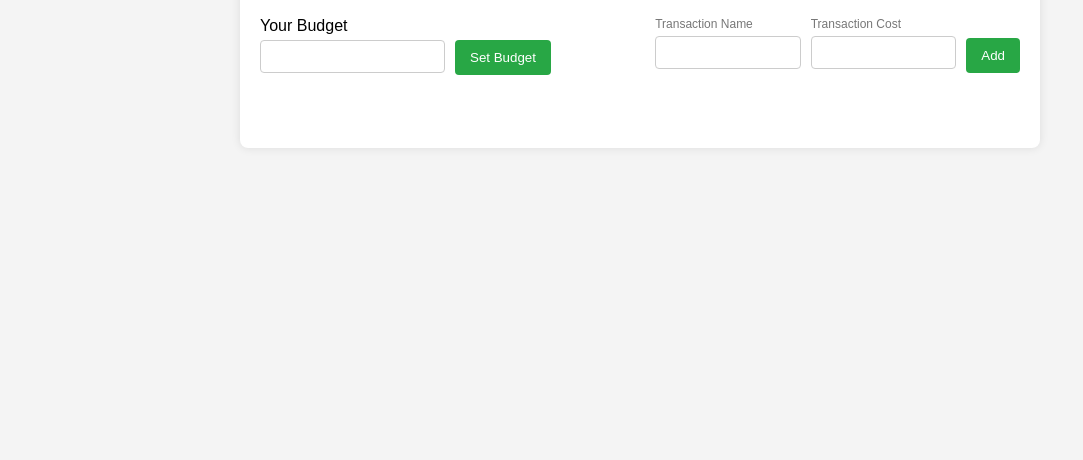
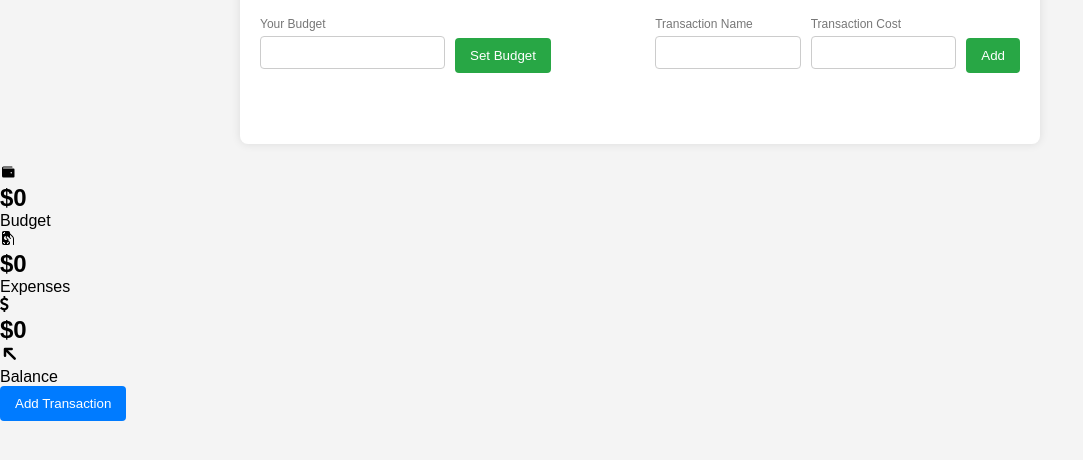
Before and after one commit to sasanedicbn/Expense-Tracker, a website built with Vite: page Expense-Tracker/index.html in a window 1280 px wide. Shown: the part 108-568 px from the top of the page, without its empty margins (0-1083 px from the left). Built offline with nearby package versions, Linux system fonts and the light colour scheme.

Commit message:
Create html structure for second container

```diff
--- a/Expense-Tracker/index.html
+++ b/Expense-Tracker/index.html
@@ -21,7 +21,7 @@
       </div>
       <div class="budget-form">
         <div class="form-group">
-          <label>Your Budget</label>
+          <label class="text-xs">Your Budget</label>
           <input type="number" class="budget-input">
         </div>
         <button class="set-budget-btn">Set Budget</button>
@@ -44,6 +44,67 @@
       </div>
     </div>
   </div>
+  <div class="container-second">
+    <div class="box">
+      <div class="icon">
+        <svg xmlns="http://www.w3.org/2000/svg" xmlns:xlink="http://www.w3.org/1999/xlink" aria-hidden="true" role="img"
+          class="box-icon" width="1em" height="1em" viewBox="0 0 256 256">
+          <path fill="currentColor"
+            d="M216 72H56a8 8 0 0 1 0-16h136a8 8 0 0 0 0-16H56a24 24 0 0 0-24 24v128a24 24 0 0 0 24 24h160a16 16 0 0 0 16-16V88a16 16 0 0 0-16-16m-36 80a12 12 0 1 1 12-12a12 12 0 0 1-12 12">
+          </path>
+        </svg>
+      </div>
+      <div>
+        <h2 class="box-title">$0</h2>
+        <p class="box-subtitle">Budget</p>
+      </div>
+    </div>
+    <div class="box">
+      <div class="icon">
+        <svg xmlns="http://www.w3.org/2000/svg" xmlns:xlink="http://www.w3.org/1999/xlink" aria-hidden="true" role="img"
+          class="box-icon" width="1em" height="1em" viewBox="0 0 16 16">
+          <path fill="currentColor"
+            d="M2 2.75C2 1.784 2.784 1 3.75 1h4.5C9.216 1 10 1.784 10 2.75v.543l2.975 2.975A3.5 3.5 0 0 1 14 8.743V14.5a.5.5 0 1 1-1 0V8.743a2.5 2.5 0 0 0-.732-1.768L10 4.707v2.585l.854.854a.5.5 0 0 1-.707.708l-2.029-2.03l-.396-.346a.738.738 0 0 0-.859 1.178l1.491 1.49a.5.5 0 0 1 .147.354v1a1 1 0 0 0 1 1A.5.5 0 0 1 10 12v1.25A1.75 1.75 0 0 1 8.25 15h-4.5A1.75 1.75 0 0 1 2 13.25zm7 10v-.313a1.995 1.995 0 0 1-.79-.409A1.5 1.5 0 0 0 7 13.5v.5h.75c.086 0 .17-.009.25-.025V13.5a.5.5 0 0 1 .5-.5h.475c.016-.08.025-.164.025-.25M7.307 9.514l-1.15-1.151A1.738 1.738 0 0 1 6.066 6H6a2 2 0 1 0 1.307 3.514M5 2.5V2h-.75c-.086 0-.17.009-.25.025V2.5a.5.5 0 0 1-.5.5h-.475c-.016.08-.025.164-.025.25V4h.5A1.5 1.5 0 0 0 5 2.5M3.5 12H3v.75c0 .086.009.17.025.25H3.5a.5.5 0 0 1 .5.5v.475c.08.016.164.025.25.025H5v-.5A1.5 1.5 0 0 0 3.5 12">
+          </path>
+        </svg>
+      </div>
+      <div>
+        <h2 class="box-title">$0</h2>
+        <p class="box-subtitle">Expenses</p>
+      </div>
+    </div>
+    <div class="box">
+      <div class="icon">
+        <svg xmlns="http://www.w3.org/2000/svg" xmlns:xlink="http://www.w3.org/1999/xlink" aria-hidden="true" role="img"
+          class="box-icon" width="0.54em" height="1em" viewBox="0 0 960 1792">
+          <path fill="currentColor"
+            d="M946 1185q0 153-99.5 263.5T588 1585v175q0 14-9 23t-23 9H421q-13 0-22.5-9.5T389 1760v-175q-66-9-127.5-31T160 1509.5t-74-48t-46.5-37.5t-17.5-18q-17-21-2-41l103-135q7-10 23-12q15-2 24 9l2 2q113 99 243 125q37 8 74 8q81 0 142.5-43t61.5-122q0-28-15-53t-33.5-42t-58.5-37.5t-66-32t-80-32.5q-39-16-61.5-25T317 948.5t-62.5-31T198 882t-53.5-42.5t-43.5-49t-35.5-58t-21-66.5t-8.5-78q0-138 98-242t255-134V32q0-13 9.5-22.5T421 0h135q14 0 23 9t9 23v176q57 6 110.5 23t87 33.5T849 302t39 29t15 14q17 18 5 38l-81 146q-8 15-23 16q-14 3-27-7q-3-3-14.5-12t-39-26.5t-58.5-32t-74.5-26T505 430q-95 0-155 43t-60 111q0 26 8.5 48t29.5 41.5t39.5 33t56 31t60.5 27t70 27.5q53 20 81 31.5t76 35t75.5 42.5t62 50t53 63.5T933 1091t13 94">
+          </path>
+        </svg>
+      </div>
+      <div>
+        <div class="icon-text">
+          <h2 class="box-title">$0</h2>
+          <div class="icon-inner">
+            <svg xmlns="http://www.w3.org/2000/svg" xmlns:xlink="http://www.w3.org/1999/xlink" aria-hidden="true"
+              role="img" class="inner-icon" width="20" height="20" viewBox="0 0 24 24">
+              <g fill="none">
+                <path
+                  d="M24 0v24H0V0zM12.594 23.258l-.012.002l-.071.035l-.02.004l-.014-.004l-.071-.035c-.01-.004-.019-.001-.024.005l-.004.01l-.017.428l.005.02l.01.013l.105.074l.014.004l.012-.004l.104-.074l.012-.016l.004-.017l-.017-.427c-.002-.01-.009-.017-.016-.018m.264-.113l-.013.002l-.185.093l-.01.01l-.003.011l.018.43l.005.012l.008.008l.201.092c.012.004.023 0 .029-.008l.004-.014l-.034-.614c-.003-.012-.01-.02-.02-.022m-.715.002a.023.023 0 0 0-.027.006l-.006.014l-.034.614c0 .012.007.02.017.024l.015-.002l.201-.092l.01-.009l.004-.011l.017-.43l-.003-.012l-.01-.01z">
+                </path>
+                <path fill="currentColor"
+                  d="M4.5 6A1.5 1.5 0 0 1 6 4.5h8a1.5 1.5 0 0 1 0 3H9.621l9.097 9.097a1.5 1.5 0 0 1-2.122 2.12L7.5 9.623V14a1.5 1.5 0 0 1-3 0z">
+                </path>
+              </g>
+            </svg>
+          </div>
+        </div>
+        <p class="box-subtitle">Balance</p>
+      </div>
+    </div>
+    <div class="button-container"><button class="add-transaction-button">Add Transaction</button></div>
+  </div>
+
 
   <script type="module" src="/script.js"></script>
 </body>
--- a/Expense-Tracker/style.css
+++ b/Expense-Tracker/style.css
@@ -41,7 +41,7 @@ body {
   display: flex;
   flex-direction: column;
   margin-bottom: 15px;
-  align-items: baseline; /* Dodato poravnavanje input polja u istu ravni */
+  align-items: baseline;
 }
 
 label {
```
